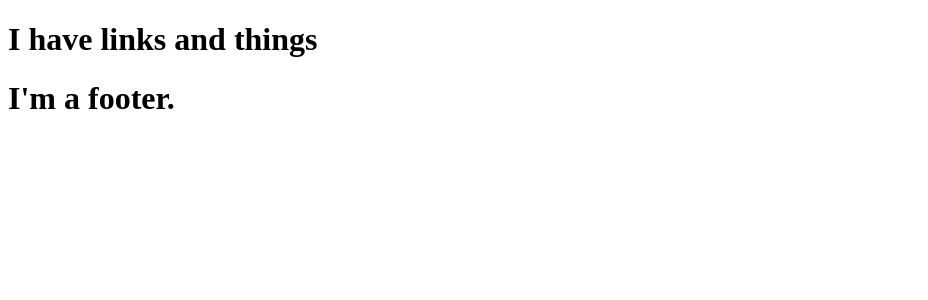
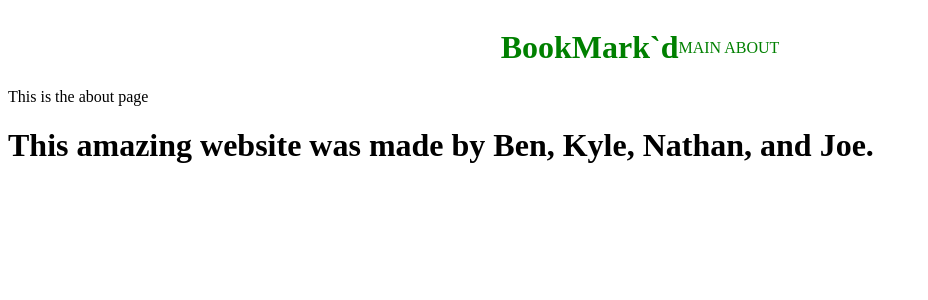
Before and after one commit to kcanamar/bookmark-d-frontend, a React (Create React App) app: page /about in a window 1280 px wide. Shown: the top 300 px of the page, without its empty margins (0-928 px from the left). Built offline with nearby package versions, Linux system fonts and the light colour scheme.

Commit message:
Create styling for nav component

```diff
--- a/src/App.js
+++ b/src/App.js
@@ -2,15 +2,17 @@ import { Routes, Route } from 'react-router-dom';
 import Main from './pages/Main';
 import Nav from './components/Nav';
 import Footer from './components/Footer';
+import About from './pages/About';
 
 function App() {
   return (
     <div className="App">
-      <Nav />
+      <Nav className="navbar" />
       <Routes>
         <Route path="/" element={<Main />} />
+        <Route path="/about" element={<About />} />
       </Routes>
-      <Footer />
+      <Footer className="footer" />
     </div>
   );
 }
--- a/src/components/Footer.js
+++ b/src/components/Footer.js
@@ -1,3 +1,3 @@
 export default function Footer() {
-  return <h1>I'm a footer.</h1>;
+  return <h1>This amazing website was made by Ben, Kyle, Nathan, and Joe.</h1>;
 }
--- a/src/components/Nav.js
+++ b/src/components/Nav.js
@@ -1,3 +1,36 @@
+import { Link } from "react-router-dom"
+import styled from 'styled-components'
+
+const StyledHeader = styled.header`
+  display: flex;
+  justify-content: center;
+  align-items: center;
+  width: 100%;
+  margin: 0 auto;
+
+  a {
+    color: green;
+    text-decoration: none;
+  }
+
+  .link {
+
+  }
+
+  a:hover {
+    color: red;
+  }
+`
+
 export default function Nav() {
-  return <h1> I have links and things </h1>;
+
+  return (
+    <StyledHeader>
+      <Link to="/" className="link" > <h1>BookMark`d</h1> </Link>
+      <nav className="nav">
+        <Link to="/Main" > MAIN </Link>
+        <Link to="/about" > ABOUT </Link>
+      </nav>
+    </StyledHeader>
+  )
 }
--- /dev/null
+++ b/src/pages/About.js
@@ -0,0 +1,5 @@
+export default function About() {
+  return (
+    <div> This is the about page </div>
+  )
+}
```
